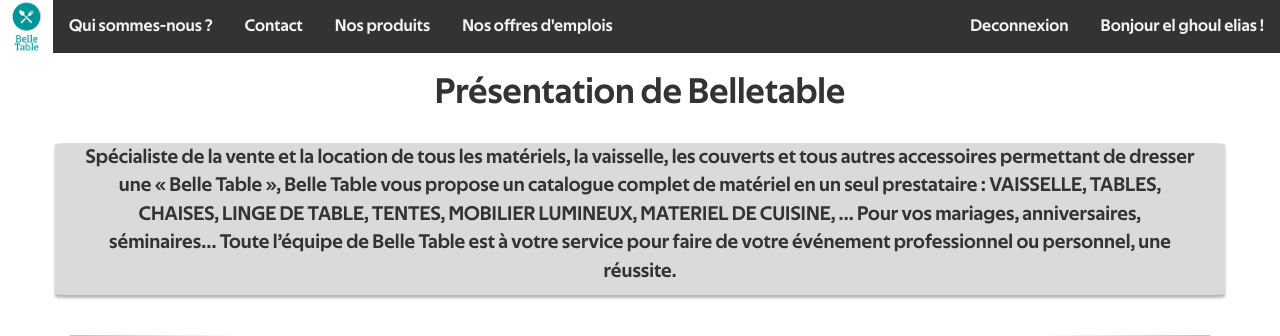
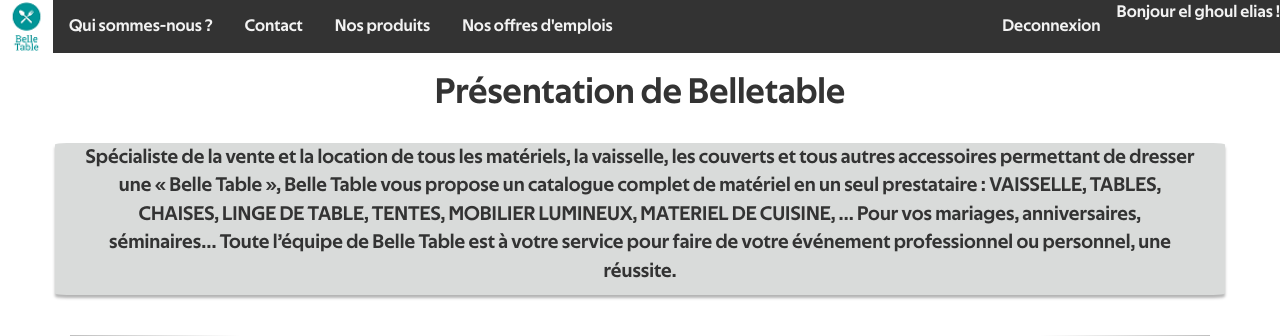
Before and after one commit to QuentinCoqueran/belletable, a PHP site: page /index.php in a window 1280 px wide. Shown: the top 336 px of the page. Run offline with PHP 8.4, Linux system fonts and the light colour scheme; a user stored in the database is signed in; data comes from the database, SQL or seed files in the repository; some libraries are stand-ins or nearby versions.

Commit message:
rien modifier

```diff
--- a/header.php
+++ b/header.php
@@ -33,7 +33,8 @@
         <a href="inscription.php" class="lien" style="float: right;">Inscription</a>
         <?php }
         else { ?>
-          <a href="profil.php" class="lien" style="float: right;"><?php echo "Bonjour ".$_SESSION["nom"]." ".$_SESSION["prenom"]." !"; ?></a>
+          <a href="profil.php" style="float: right;"><?php echo "Bonjour ".$_SESSION["nom"]." ".$_SESSION["prenom"]." !"; ?></a>
+
           <a href="deconnexion.php" class="lien" style="float: right;">Deconnexion</a>
           <?php if ($num_rows > 0) {?>
                           <li><a href="admin.php" class="lien" style="float: right;">Administrateur</a></li>
```
Also changed, not shown: assets/Stylesheets/styleHeader.css (line endings or trailing spaces).
